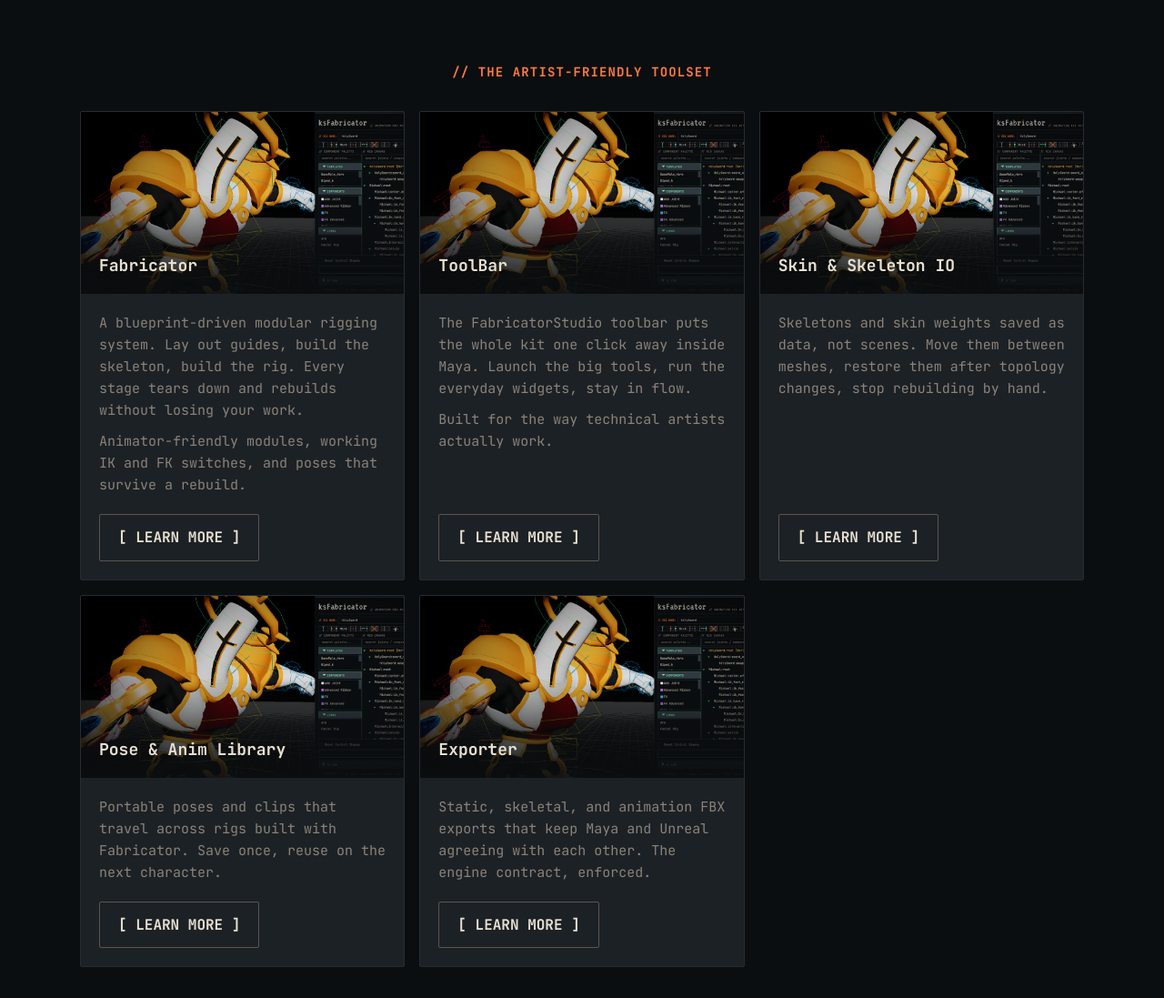
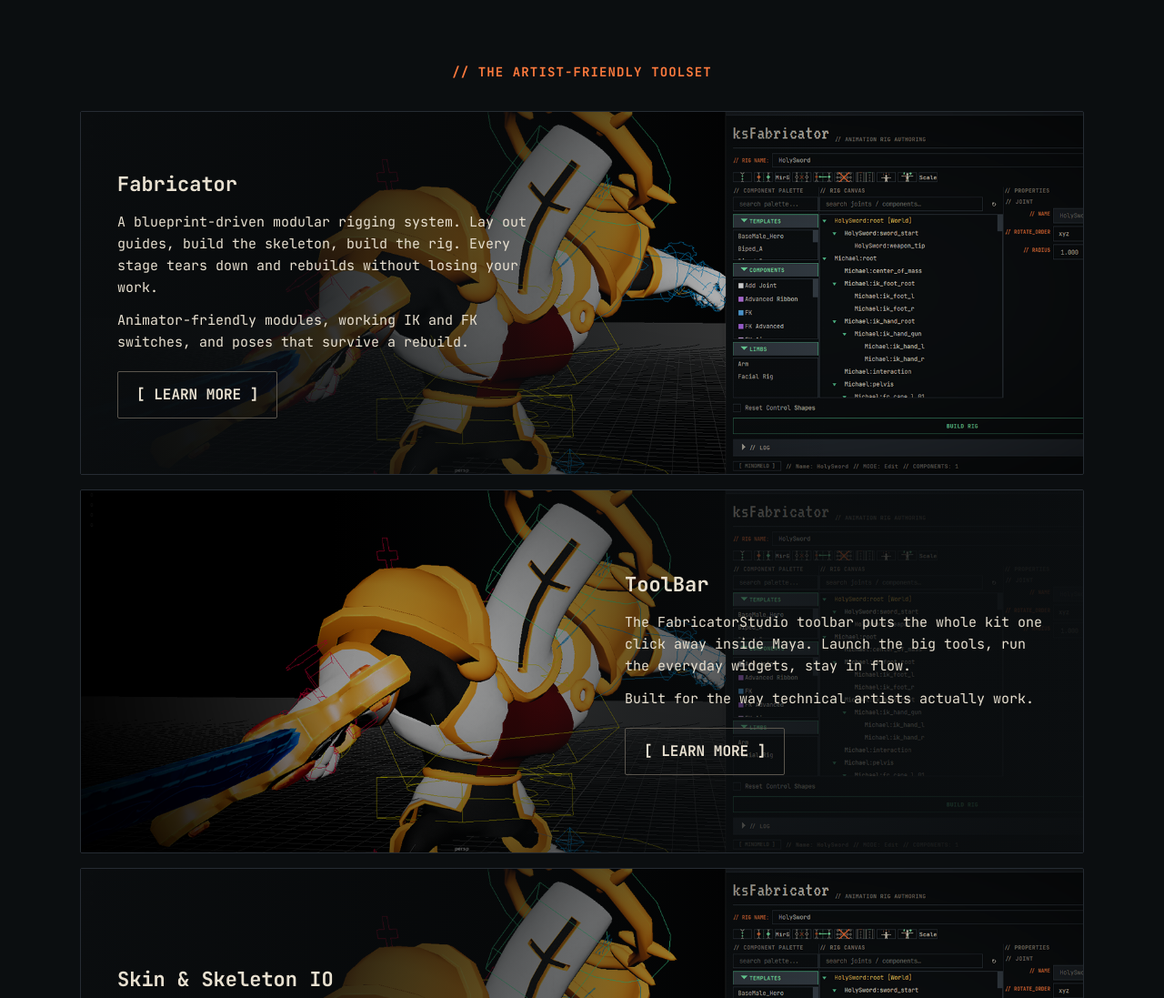
Before and after one commit to adrianmelian/fabricator-studio-site, an Astro site: page / in a window 1280 px wide. Shown: the part 680-1777 px from the top of the page at 91% size. Built offline with nearby package versions, Linux system fonts and the light colour scheme; Astro itself is replaced by a stand-in of ours.

Commit message:
[Site] Tool cards: stacked full-bleed banners, alternating copy side

```diff
--- a/src/components/ToolCard.astro
+++ b/src/components/ToolCard.astro
@@ -1,85 +1,112 @@
 ---
 // Flagship tool card (RESTYLE-RULING.md ruling 2 + 3). No plasma at card scale;
 // Learn More always renders BracketButton kind="soft".
+//
+// CP-D restyle (Adrian 2026-07-02): the card is now a full-width banner, image
+// as the entire card with copy over it, same language as the hero. `align`
+// picks which side the copy sits on ('left' | 'right'); the page alternates
+// this per card down the flagshipTools order.
 import { Image } from 'astro:assets';
 import BracketButton from './BracketButton.astro';
 
-interface Props { name: string; paras: string[]; href: string; image?: ImageMetadata; alt?: string }
-const { name, paras, href, image, alt } = Astro.props;
+interface Props { name: string; paras: string[]; href: string; image?: ImageMetadata; alt?: string; align?: 'left' | 'right' }
+const { name, paras, href, image, alt, align = 'left' } = Astro.props;
 
 // Ruling 2: the scrim is only ever emitted when real media exists beneath it.
 // Kept inline (not a static CSS rule) so a card with no image ships with zero
-// gradient anywhere in the output, per guardrail 2d.
-const scrimStyle = 'background: linear-gradient(to top, rgba(11, 14, 16, 0.92) 0%, rgba(11, 14, 16, 0) 55%);';
+// gradient anywhere in the output, per guardrail 2d. Horizontal axis carbon
+// scrim, direction follows the copy side so the art stays legible under the
+// text and open on the far side (gate 13: carbon stops only, see
+// scripts/check-brand-gates.mjs G13 which already accepts to left/to right).
+const scrimStyle = align === 'right'
+  ? 'background: linear-gradient(to left, rgba(11, 14, 16, 0.92) 0%, rgba(11, 14, 16, 0.55) 45%, rgba(11, 14, 16, 0) 75%);'
+  : 'background: linear-gradient(to right, rgba(11, 14, 16, 0.92) 0%, rgba(11, 14, 16, 0.55) 45%, rgba(11, 14, 16, 0) 75%);';
 ---
-<div class="tool-card">
+<div class={`tool-banner tool-banner--${align}`}>
   {image ? (
-    <div class="tool-card__media">
-      <Image class="tool-card__image" src={image} alt={alt ?? ''} widths={[640, 1280]} sizes="(min-width: 64rem) 640px, 100vw" />
-      <div class="tool-card__scrim" aria-hidden="true" style={scrimStyle}></div>
-      <h3 class="tool-card__name tool-card__name--over">{name}</h3>
+    <div class="tool-banner__media">
+      <Image class="tool-banner__image" src={image} alt={alt ?? ''} widths={[1024, 2048]} sizes="100vw" />
+      <div class="tool-banner__scrim" aria-hidden="true" style={scrimStyle}></div>
     </div>
-  ) : (
-    <h3 class="tool-card__name">{name}</h3>
-  )}
-  <div class="tool-card__body">
-    {paras.map((p) => <p class="tool-card__para prose">{p}</p>)}
-  </div>
-  <div class="tool-card__footer">
-    <BracketButton kind="soft" href={href} label="Learn More" />
+  ) : null}
+  <div class="tool-banner__copy">
+    <h3 class="tool-banner__name">{name}</h3>
+    {paras.map((p) => <p class="tool-banner__para prose">{p}</p>)}
+    <div class="tool-banner__footer">
+      <BracketButton kind="soft" href={href} label="Learn More" />
+    </div>
   </div>
 </div>
 <style>
-  .tool-card {
-    display: flex;
-    flex-direction: column;
+  .tool-banner {
+    position: relative;
+    overflow: hidden;
     border: 1px solid var(--iron-2);
     border-radius: var(--radius);
     background: var(--iron);
-    overflow: hidden;
+    min-height: clamp(280px, 32vw, 400px);
+    display: flex;
+    align-items: center;
   }
-  .tool-card__media {
-    position: relative;
-    aspect-ratio: 16 / 9;
+  .tool-banner--left { justify-content: flex-start; }
+  .tool-banner--right { justify-content: flex-end; }
+  .tool-banner__media {
+    position: absolute;
+    inset: 0;
+    z-index: 0;
   }
-  .tool-card__image {
+  .tool-banner__image {
     position: absolute;
     inset: 0;
     width: 100%;
     height: 100%;
     object-fit: cover;
   }
-  .tool-card__scrim {
+  .tool-banner__scrim {
     position: absolute;
     inset: 0;
   }
-  .tool-card__name {
+  .tool-banner__copy {
+    position: relative;
+    z-index: 1;
+    max-width: 34rem;
+    padding: 2.5rem;
+    display: flex;
+    flex-direction: column;
+    gap: 0.75rem;
+    text-align: left;
+  }
+  .tool-banner__name {
     font-family: var(--font-body);
     font-weight: 700;
-    font-size: 1.125rem;
+    font-size: 1.375rem;
     color: var(--bone);
-    padding: 1.25rem 1.25rem 0;
   }
-  .tool-card__name--over {
-    position: absolute;
-    left: 0;
-    right: 0;
-    bottom: 0;
-    z-index: 1;
-    padding: 1rem 1.25rem;
-  }
-  .tool-card__body {
-    display: flex;
-    flex-direction: column;
-    gap: 0.625rem;
-    padding: 1.25rem;
-  }
-  .tool-card__para {
-    color: var(--bone-dim);
+  .tool-banner__para {
+    /* Bumped from bone-dim: over photographic art the dimmer token loses too
+       much contrast even under the carbon scrim. Bone matches the hero's
+       body copy treatment. */
+    color: var(--bone);
     font-size: 0.9375rem;
   }
-  .tool-card__footer {
-    margin-top: auto;
-    padding: 0 1.25rem 1.25rem;
+  .tool-banner__footer {
+    margin-top: 0.5rem;
+  }
+  @media (max-width: 720px) {
+    .tool-banner {
+      align-items: flex-end;
+    }
+    .tool-banner__copy {
+      max-width: none;
+      width: 100%;
+      padding: 1.5rem;
+    }
+    /* Mobile: bottom-anchored to-top scrim (same shape as the pre-restyle
+       card) reads cleaner at narrow widths than a horizontal scrim stretched
+       to cover a full-width copy block. !important overrides the inline
+       left/right gradient set above. */
+    .tool-banner__scrim {
+      background: linear-gradient(to top, rgba(11, 14, 16, 0.92) 0%, rgba(11, 14, 16, 0.55) 40%, rgba(11, 14, 16, 0) 65%) !important;
+    }
   }
 </style>
--- a/src/pages/index.astro
+++ b/src/pages/index.astro
@@ -44,8 +44,10 @@
 
   <section id="tools">
     <FieldLabel text="The Artist-Friendly Toolset" />
-    <div class="tools__grid">
-      {flagshipTools.map((t) => <ToolCard name={t.name} paras={t.paras} href={t.href} image={t.image} alt={t.alt} />)}
+    <div class="tools__stack">
+      {flagshipTools.map((t, i) => (
+        <ToolCard name={t.name} paras={t.paras} href={t.href} image={t.image} alt={t.alt} align={i % 2 === 0 ? 'left' : 'right'} />
+      ))}
     </div>
   </section>
 
@@ -174,7 +176,7 @@
   }
 
   #tools { text-align: center; }
-  .tools__grid { display: grid; grid-template-columns: repeat(auto-fit, minmax(20rem, 1fr)); gap: 1rem; margin: 2rem 0; text-align: left; }
+  .tools__stack { display: flex; flex-direction: column; gap: 1rem; margin: 2rem 0; text-align: left; }
 
   #features { text-align: center; }
   #features .subhead { margin-inline: auto; }
```
